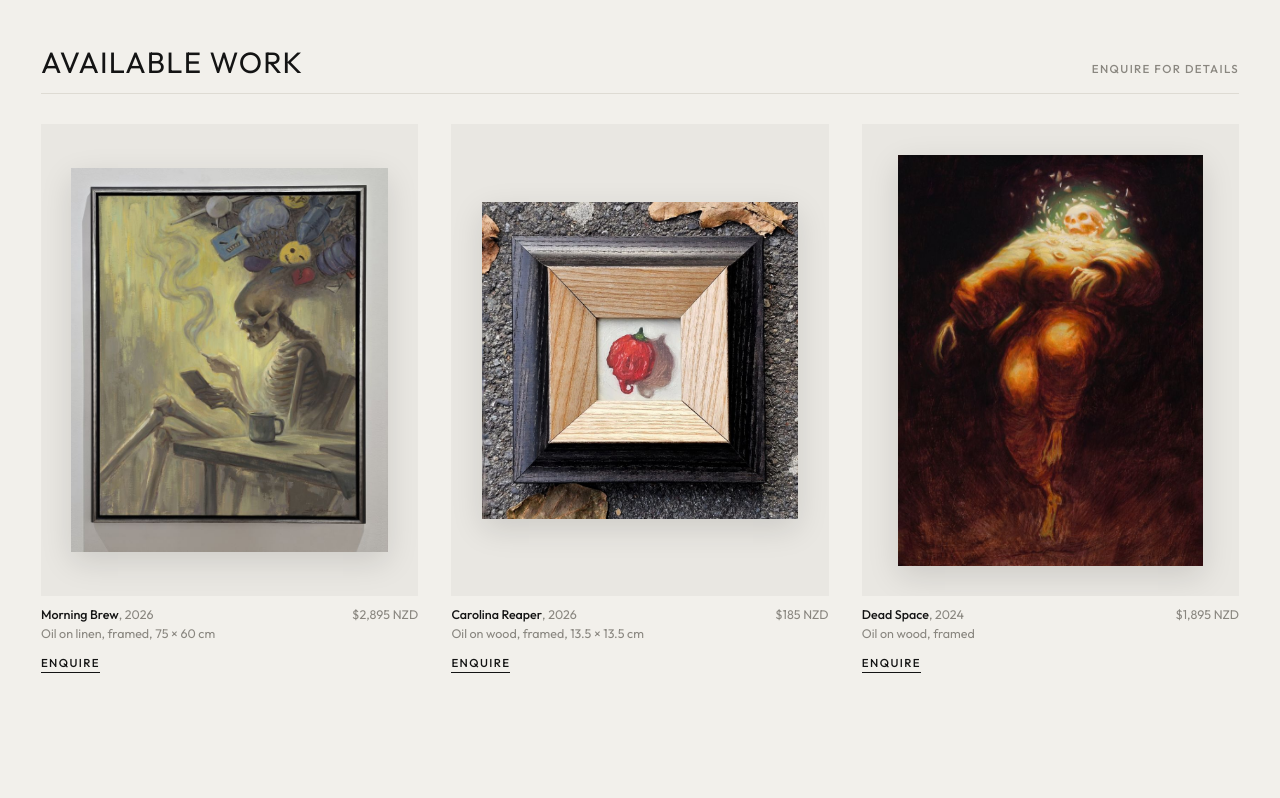
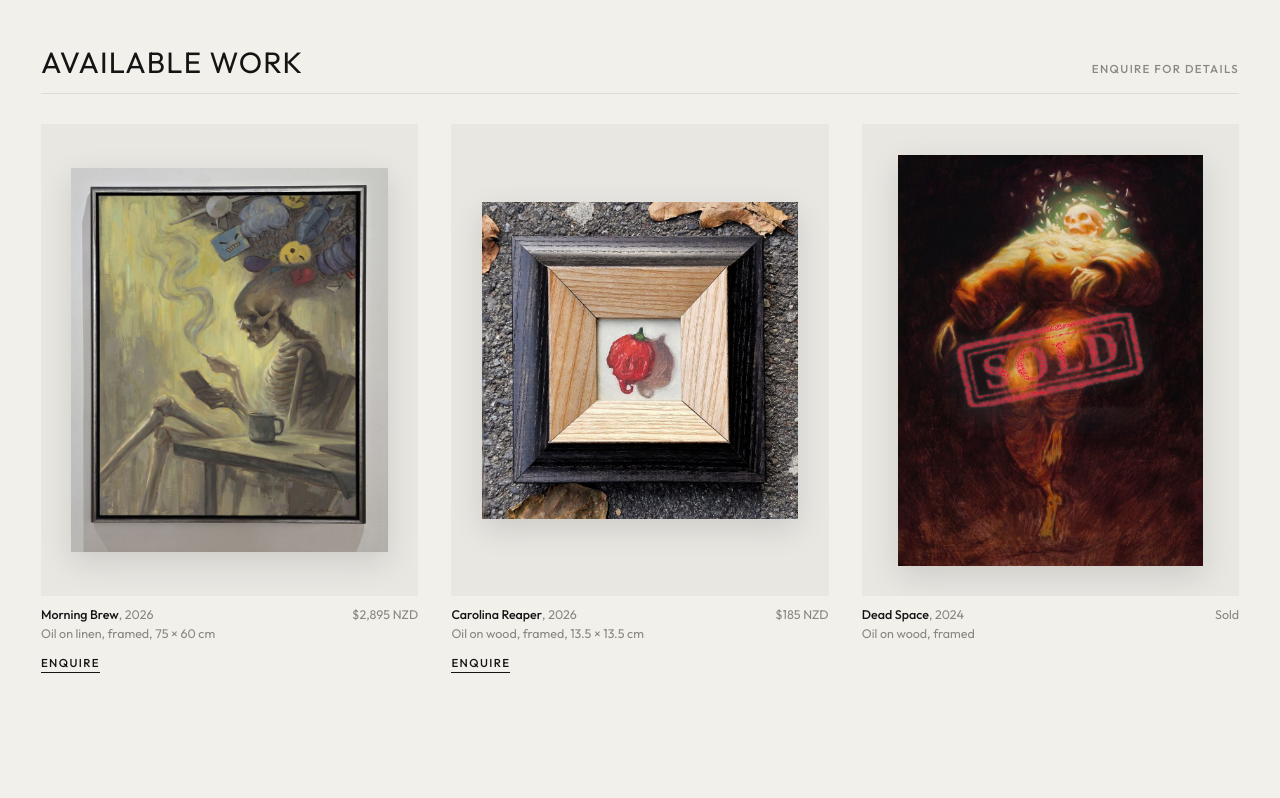
Before and after one commit to abignar/sambalzer-site, a plain HTML site: page index.html in a window 1280 px wide. Shown: the part 880-1678 px from the top of the page. Drawn offline with Linux system fonts and the light colour scheme; a web font is replaced by a local one.

Commit message:
Retro red SOLD stamp on Dead Space
Co-Authored-By: Claude Opus 5.5 <noreply@anthropic.com>
Claude-Session: https://claude.ai/code/session_013fGZiTAKbq4SkU2THPRFRS

```diff
--- a/index.html
+++ b/index.html
@@ -81,6 +81,8 @@
   #film:has(#filmGrid:empty){display:none}
   .film-grid{display:grid;grid-template-columns:repeat(auto-fill,minmax(300px,1fr));gap:clamp(14px,2vw,28px);align-items:start}
   .film-grid .work{margin:0}
+  .frame{position:relative}
+  .sold-stamp{position:absolute;left:50%;top:50%;width:72%;max-width:380px;transform:translate(-50%,-50%);pointer-events:none;opacity:.97;filter:drop-shadow(0 0 1px rgba(255,255,255,.55)) drop-shadow(0 0 8px rgba(255,255,255,.22))}
   /* Grid */
   .grid{columns:3 280px;column-gap:clamp(14px,2vw,28px)}
   .work{break-inside:avoid;margin-bottom:clamp(14px,2vw,28px);cursor:zoom-in}
@@ -251,7 +253,7 @@ const WORKS = [
   { title:"Bach on the beach", year:"2022", medium:"", size:"", cat:"Landscape", src:"images/2022-bach-on-the-beach.jpg" },
   { title:"Doomscrolling", year:"2022", medium:"Oil on wood", size:"approx. 30 × 40 cm", cat:"Figurative", src:"images/2023-james-doomscrolling.jpg" },
   { title:"Mountain valley", year:"2023", medium:"", size:"", cat:"Landscape", src:"images/2023-mountain-valley.jpg" },
-  { title:"Dead Space", year:"2024", medium:"Oil on wood, framed", size:"", cat:"Figurative", available:"$1,895 NZD", src:"images/2024-glowing-figure.jpg" },
+  { title:"Dead Space", year:"2024", medium:"Oil on wood, framed", size:"", cat:"Figurative", available:"Sold", sold:true, src:"images/2024-glowing-figure.jpg" },
   { title:"Self-portrait", year:"2026", medium:"", size:"", cat:"Figurative", src:"images/2026-portrait.jpg" },
   { title:"Blue tractor", year:"2021", medium:"Oil", size:"", cat:"Landscape", src:"images/2022-blue-tractor.jpg" },
   { title:"Forrest", year:"2023", medium:"", size:"", cat:"Figurative", src:"images/2023-greyhound.jpg" },
@@ -297,9 +299,9 @@ WORKS.forEach((w,i)=>{ if(!w.available) return;
   const el=document.createElement("figure"); el.className="work reveal";
   const subj=encodeURIComponent("Enquiry: "+line(w.title,w.year));
   const aSrc=w.availSrc?w.availSrc.replace(/^images\//,"images/thumbs/"):thumbOf(w,i);
-  el.innerHTML=`<div class="frame"><img loading="lazy" alt="${line(w.title,w.year)}" src="${aSrc}"></div>
+  el.innerHTML=`<div class="frame"><img loading="lazy" alt="${line(w.title,w.year)}" src="${aSrc}">${w.sold?'<img class="sold-stamp" src="images/sold-stamp.svg" alt="Sold">':""}</div>
     <figcaption class="meta"><span><b>${w.title}</b>${w.year?", "+w.year:""}${line(w.medium,w.size)?"<br>"+line(w.medium,w.size):""}</span><span>${w.available}</span></figcaption>
-    <a class="enq caps" href="mailto:${EMAIL}?subject=${subj}" onclick="event.stopPropagation()">Enquire</a>`;
+    ${w.sold?"":`<a class="enq caps" href="mailto:${EMAIL}?subject=${subj}" onclick="event.stopPropagation()">Enquire</a>`}`;
   el.querySelector(".frame").onclick=()=>w.availSrc?openList([w.availSrc,imgOf(w,i)],w):openLb(i);
   avail.appendChild(el);
 });
@@ -315,7 +317,7 @@ WORKS.forEach((w,i)=>{
   if(w.availableOnly) return;
   const el=document.createElement("figure");
   el.className="work reveal";el.dataset.cat=w.cat;el.dataset.i=i;
-  el.innerHTML=`<div class="frame"><img loading="lazy" alt="${line(w.title,w.year)}" src="${thumbOf(w,i)}"></div>
+  el.innerHTML=`<div class="frame"><img loading="lazy" alt="${line(w.title,w.year)}" src="${thumbOf(w,i)}">${w.sold?'<img class="sold-stamp" src="images/sold-stamp.svg" alt="Sold">':""}</div>
     <figcaption class="meta"><span><b>${w.title}</b>${w.year?", "+w.year:""}</span><span>${w.medium||""}</span></figcaption>`;
   el.onclick=()=>openLb(i);
   grid.appendChild(el);
```
Also changed, not shown: images/sold-stamp.svg (added).
